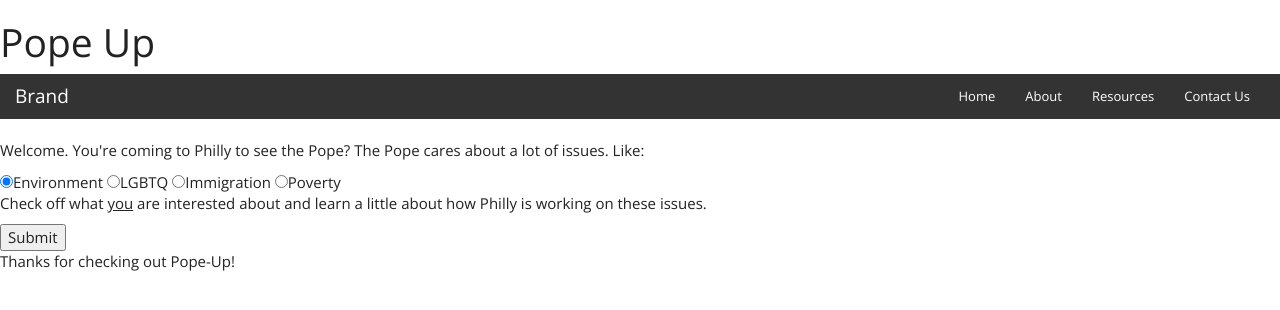
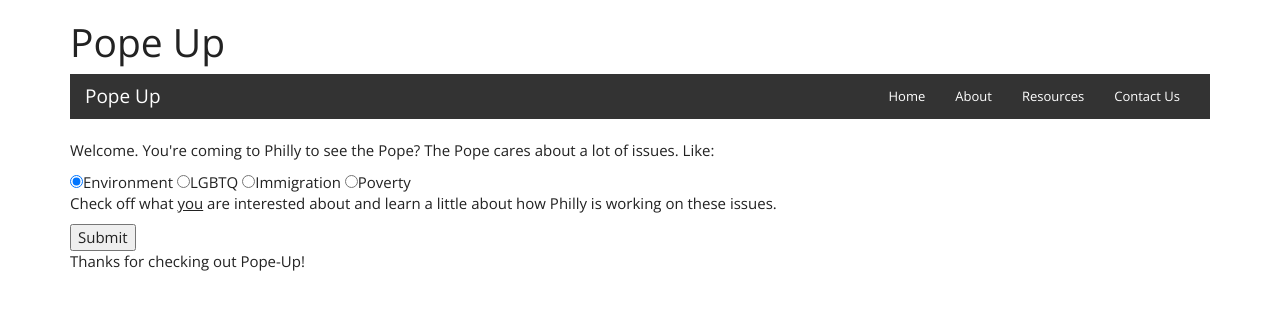
Before and after one commit to hcutler/Pope-Up, a Flask app: page / in a window 1280 px wide. Shown: the top 310 px of the page. Run offline with Flask 2, Linux system fonts and the light colour scheme; some libraries are stand-ins or nearby versions.

Commit message:
Added container to base.html

```diff
--- a/templates/base.html
+++ b/templates/base.html
@@ -12,6 +12,7 @@
 </head>
 
 <body>
+	<div class="container">
 		<div id="header"> {% block header %}
 		<h1>Pope Up</h1>
 
@@ -25,7 +26,7 @@
 			        <span class="icon-bar"></span>
 			        <span class="icon-bar"></span>
 			      </button>
-		      <a class="navbar-brand" href="#">Brand</a>
+			      <a class="navbar-brand" href="#">Pope Up</a>
 			    </div>
 
 			    <!-- Collect the nav links, forms, and other content for toggling -->
@@ -51,7 +52,7 @@
 	      Thanks for checking out Pope-Up!
 	      {% endblock %}
 	  </div>
-
+  </div>
 </body>
 
 </html>
```
Lines whose indentation alone changed are shown as unchanged.
